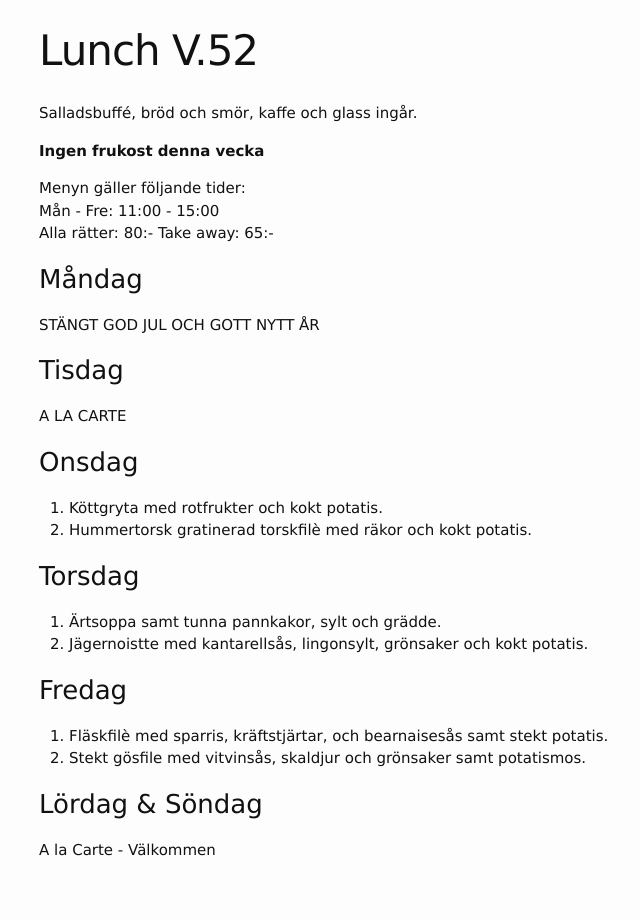
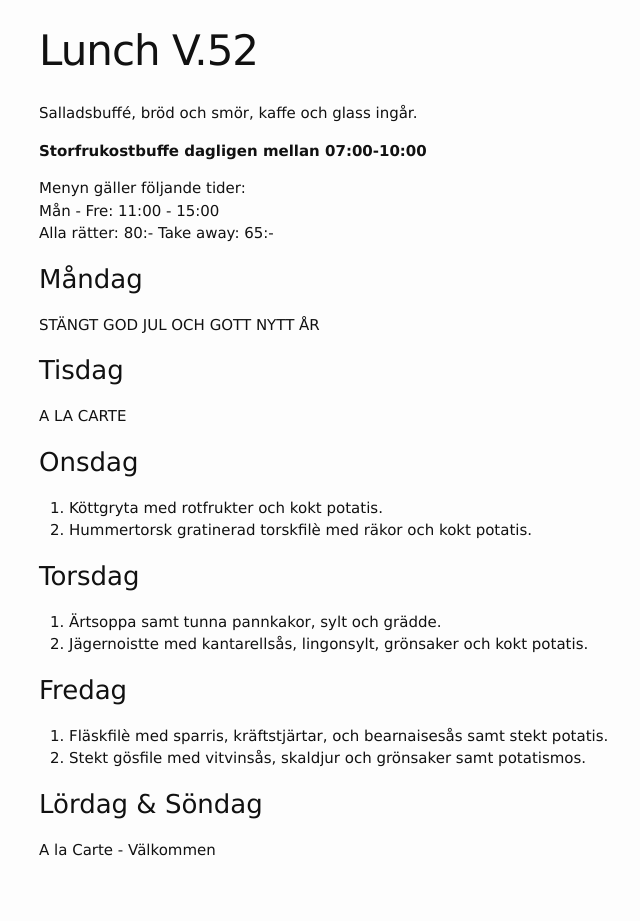
Before and after one commit to FarInn62/farinn62.github.io, a Jekyll site: the page built from lunch.md, in a window 1280 px wide. Shown: the whole page, without its empty margins (231-871 px from the left). Built offline with Jekyll 4.4.1, drawn with Linux system fonts in a browser that asks for light colours.

Commit message:
Update lunch.md

```diff
--- a/lunch.md
+++ b/lunch.md
@@ -6,8 +6,7 @@ published: true
 ---
 Salladsbuffé, bröd och smör, kaffe och glass ingår.
 
-**Ingen frukost denna vecka**
-
+**Storfrukostbuffe dagligen mellan 07:00-10:00**
 
 Menyn gäller följande tider:
 Mån - Fre: 11:00 - 15:00
```
